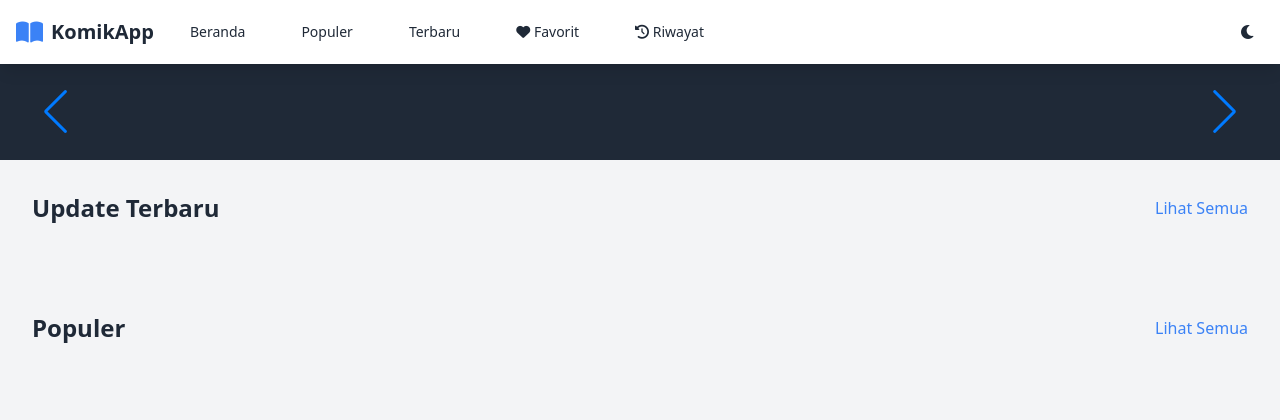
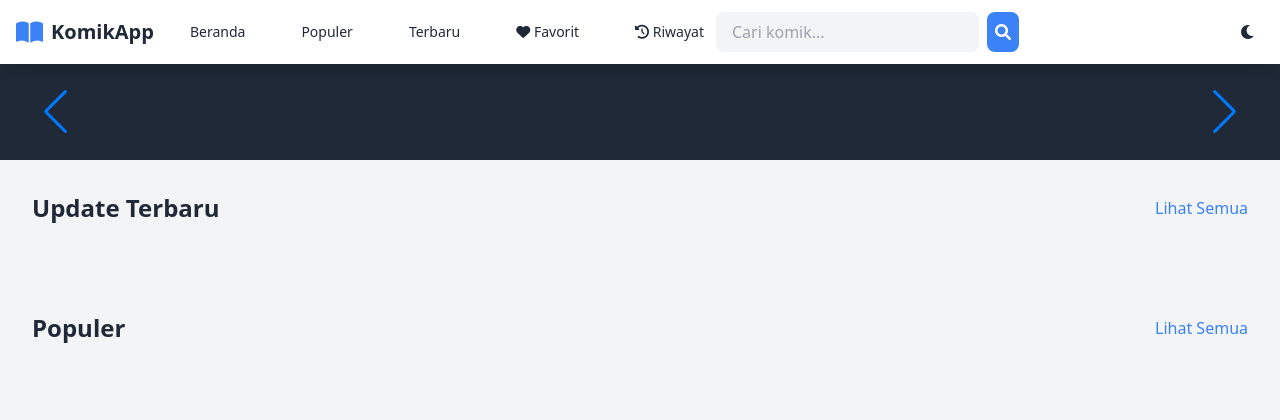
Before and after one commit to Tebe23/Komik-Scraping, a Flask app: page / in a window 1280 px wide. Shown: the top 420 px of the page. Run offline with Flask 3, Linux system fonts and the light colour scheme; data that the repository does not hold is empty; some libraries are stand-ins or nearby versions.

Commit message:
add search komik

```diff
--- a/app.py
+++ b/app.py
@@ -95,6 +95,53 @@ def scrape_komik(url, force_refresh=False):
     next_page_url = next_page['href'] if next_page else None
 
     return komik_data, next_page_url
+
+# Fungsi pencarian komik
+@cache.memoize(timeout=300)
+def search_komik(query):
+    search_url = f"https://komikcast.bz/?s={query}"
+    response = requests.get(search_url)
+    response.encoding = 'utf-8'
+    soup = BeautifulSoup(response.text, 'html.parser')
+
+    komik_data = []
+    komiks = soup.select('.list-update_item')
+
+    for komik in komiks:
+        title = komik.select_one('.title').text.strip()
+        full_link = komik.select_one('a')['href']
+
+        if 'komikcast.bz' in full_link:
+            relative_link = full_link.split('komikcast.bz/')[-1]
+        else:
+            relative_link = full_link.lstrip('/')
+
+        relative_link = relative_link.replace('komik/', '')
+        while '//' in relative_link:
+            relative_link = relative_link.replace('//', '/')
+        relative_link = relative_link.rstrip('/')
+
+        image = komik.select_one('img')['src']
+        chapter = komik.select_one('.chapter').text.strip() if komik.select_one('.chapter') else "N/A"
+        score = komik.select_one('.numscore').text.strip() if komik.select_one('.numscore') else "N/A"
+        time_elem = komik.select_one('.timeago')
+        update_time = time_elem['datetime'] if time_elem else None
+
+        types = komik.select_one('.type').text.strip() if komik.select_one('.type') else "N/A"
+        status = komik.select_one('.status').text.strip() if komik.select_one('.status') else "N/A"
+
+        komik_data.append({
+            'title': title,
+            'link': relative_link,
+            'image': image,
+            'chapter': chapter,
+            'score': score,
+            'update_time': update_time,
+            'type': types,
+            'status': status
+        })
+
+    return komik_data
 
 # Fungsi scraping detail komik
 @cache.memoize(timeout=300)
@@ -275,6 +322,16 @@ def home():
         app.logger.error(f"Home page error: {str(e)}")
         return render_template('error.html', error="Terjadi kesalahan saat memuat halaman")
 
+# Rute untuk pencarian komik
+@app.route('/search')
+def search():
+    query = request.args.get('query', '')
+    if query:
+        komik_data = search_komik(query)
+        return render_template('search.html', komik_data=komik_data, query=query, format_time_ago=format_time_ago)
+    else:
+        return redirect(url_for('home'))
+
 @app.route('/popular')
 def popular():
     force_refresh = request.args.get('refresh', '0') == '1'
--- a/templates/base.html
+++ b/templates/base.html
@@ -44,6 +44,14 @@
                             <i class="fas fa-history"></i> Riwayat
                         </a>
                     </div>
+
+                    <!-- Formulir Pencarian di Navbar -->
+                    <form action="{{ url_for('search') }}" method="get" class="hidden md:flex md:items-center md:space-x-2">
+                        <input type="text" name="query" placeholder="Cari komik..." class="px-4 py-2 rounded-lg bg-gray-100 dark:bg-gray-700 text-gray-800 dark:text-gray-200 focus:outline-none">
+                        <button type="submit" class="p-2 rounded-lg bg-blue-500 text-white hover:bg-blue-600">
+                            <i class="fas fa-search"></i>
+                        </button>
+                    </form>
                 </div>
 
                 <!-- Right side -->
@@ -76,6 +84,14 @@
                 <a href="/history" class="block px-3 py-2 rounded-md text-base font-medium hover:text-blue-500 hover:bg-gray-100 dark:hover:bg-gray-700">
                     <i class="fas fa-history mr-2"></i>Riwayat
                 </a>
+
+                <!-- Formulir Pencarian di Mobile Menu -->
+                <form action="{{ url_for('search') }}" method="get" class="flex items-center space-x-2">
+                    <input type="text" name="query" placeholder="Cari komik..." class="w-full px-4 py-2 rounded-lg bg-gray-100 dark:bg-gray-700 text-gray-800 dark:text-gray-200 focus:outline-none">
+                    <button type="submit" class="p-2 rounded-lg bg-blue-500 text-white hover:bg-blue-600">
+                        <i class="fas fa-search"></i>
+                    </button>
+                </form>
             </div>
         </div>
     </nav>
```
Also changed, not shown: templates/search.html (added, +72 -0 lines). Lines whose indentation alone changed are shown as unchanged.
